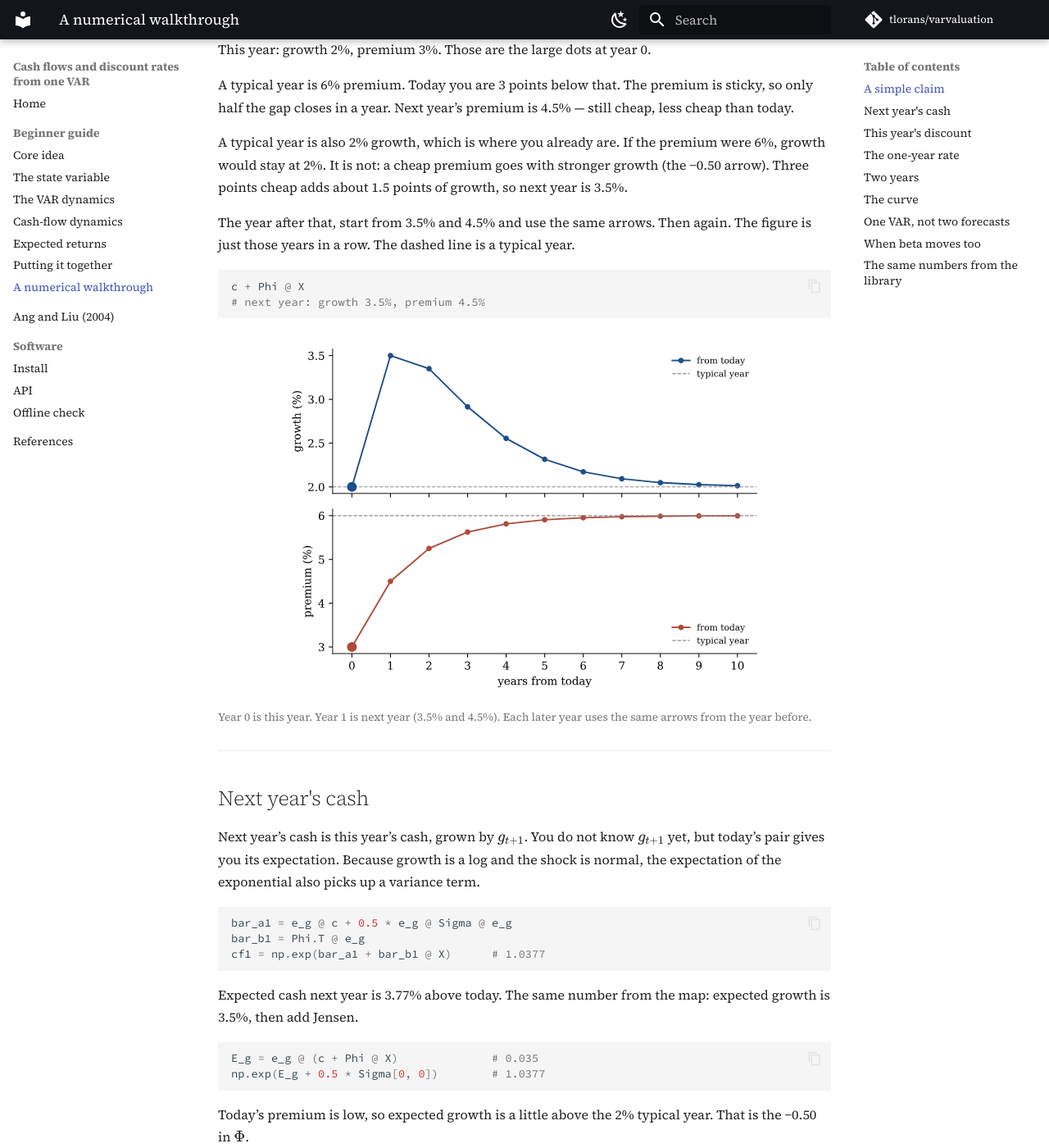
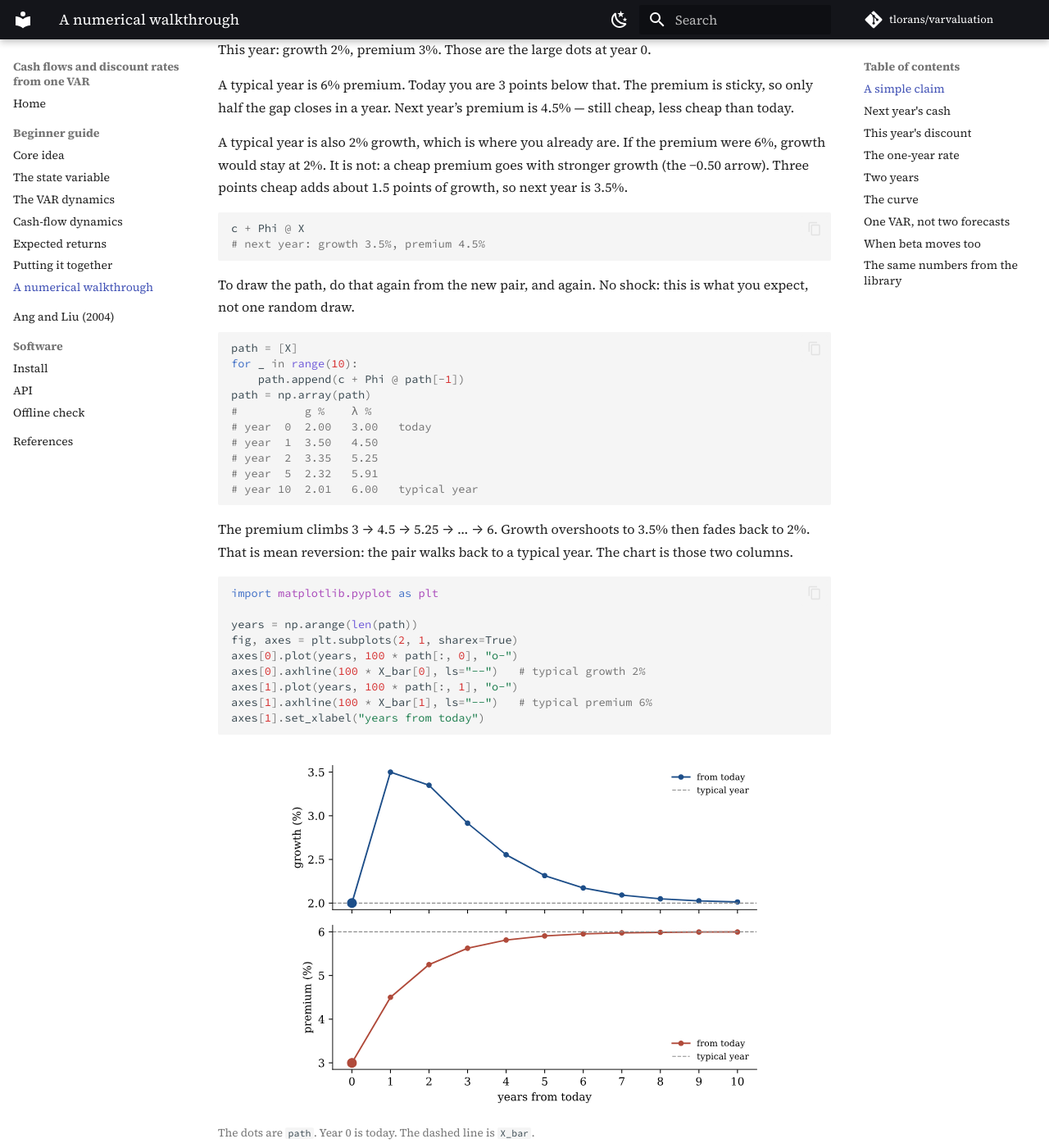
Before and after one commit to tlorans/varvaluation, an MkDocs documentation site: the page built from docs/guide/numerical.md, in a window 1280 px wide and 1400 px high, scrolled down 1589 px. Shown: the whole window at 82% size. Built offline with MkDocs 1.6.1 and Material for MkDocs 9.7.7, drawn with Linux system fonts in a browser that asks for light colours; comment, search, counter and statistics services are not loaded.

Commit message:
docs: show the numpy loop that draws the mean-reversion path

````diff
--- a/docs/guide/numerical.md
+++ b/docs/guide/numerical.md
@@ -62,15 +62,42 @@ A typical year is 6% premium. Today you are 3 points below that. The premium is
 
 A typical year is also 2% growth, which is where you already are. If the premium were 6%, growth would stay at 2%. It is not: a cheap premium goes with stronger growth (the −0.50 arrow). Three points cheap adds about 1.5 points of growth, so next year is 3.5%.
 
-The year after that, start from 3.5% and 4.5% and use the same arrows. Then again. The figure is just those years in a row. The dashed line is a typical year.
-
 ```python
 c + Phi @ X
 # next year: growth 3.5%, premium 4.5%
 ```
 
+To draw the path, do that again from the new pair, and again. No shock: this is what you expect, not one random draw.
+
+```python
+path = [X]
+for _ in range(10):
+    path.append(c + Phi @ path[-1])
+path = np.array(path)
+#          g %    λ %
+# year  0  2.00   3.00   today
+# year  1  3.50   4.50
+# year  2  3.35   5.25
+# year  5  2.32   5.91
+# year 10  2.01   6.00   typical year
+```
+
+The premium climbs 3 → 4.5 → 5.25 → … → 6. Growth overshoots to 3.5% then fades back to 2%. That is mean reversion: the pair walks back to a typical year. The chart is those two columns.
+
+```python
+import matplotlib.pyplot as plt
+
+years = np.arange(len(path))
+fig, axes = plt.subplots(2, 1, sharex=True)
+axes[0].plot(years, 100 * path[:, 0], "o-")
+axes[0].axhline(100 * X_bar[0], ls="--")   # typical growth 2%
+axes[1].plot(years, 100 * path[:, 1], "o-")
+axes[1].axhline(100 * X_bar[1], ls="--")   # typical premium 6%
+axes[1].set_xlabel("years from today")
+```
+
 ![Expected growth and premium](../assets/figures/numerical_paths.svg)
-<p class="figure-caption">Year 0 is this year. Year 1 is next year (3.5% and 4.5%). Each later year uses the same arrows from the year before.</p>
+<p class="figure-caption">The dots are <code>path</code>. Year 0 is today. The dashed line is <code>X_bar</code>.</p>
 
 ---
 
````
Also changed, not shown: docs/assets/figures/numerical_paths.svg, 1 other file.
